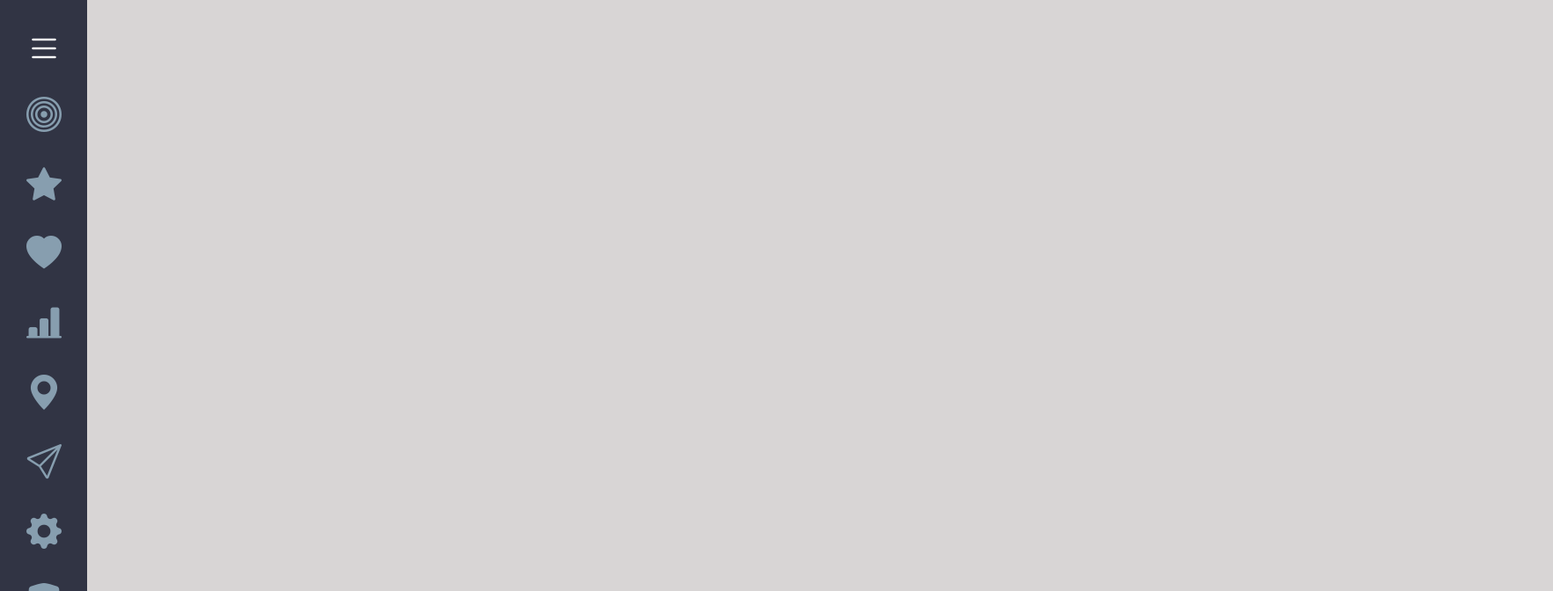
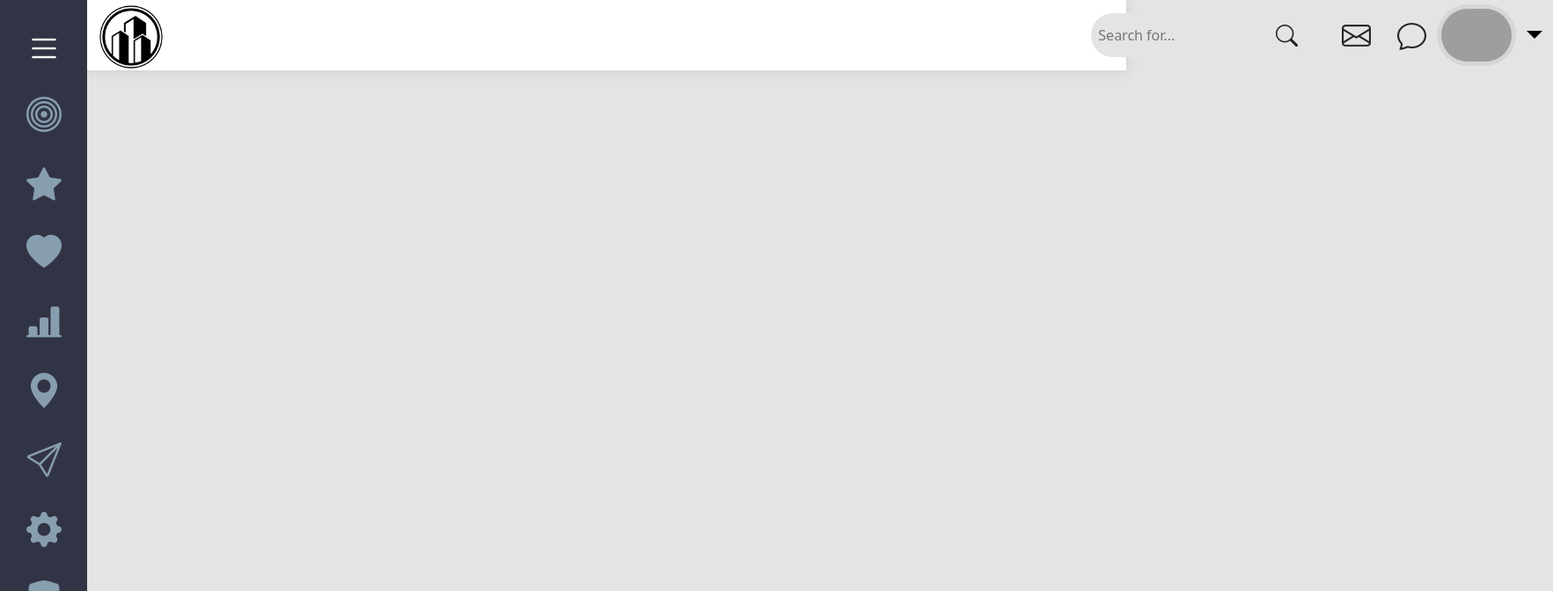
Before and after one commit to eu-waliston/Admin-Dashboard, a React (Create React App) app: page / in a window 1280 px wide. Shown: the top 672 px of the page at 88% size, 1765 px wide, since content can reach past the window. Built offline with nearby package versions, Linux system fonts and the light colour scheme; grey boxes are pictures that could not be loaded.

Commit message:
Admin Dashboard TopBar Finalizada

```diff
--- a/package.json
+++ b/package.json
@@ -6,7 +6,9 @@
     "@testing-library/jest-dom": "^5.16.5",
     "@testing-library/react": "^13.4.0",
     "@testing-library/user-event": "^13.5.0",
+    "bootstrap": "^5.2.3",
     "react": "^18.2.0",
+    "react-bootstrap": "^2.7.0",
     "react-dom": "^18.2.0",
     "react-scripts": "5.0.1",
     "web-vitals": "^2.1.4"
--- a/public/index.html
+++ b/public/index.html
@@ -8,11 +8,20 @@
   <meta name="theme-color" content="#000000" />
   <meta name="description" content="Web site created using create-react-app" />
   <link rel="stylesheet" href="https://cdn.jsdelivr.net/npm/bootstrap-icons@1.10.3/font/bootstrap-icons.css">
+
+
+  <link href="https://cdn.jsdelivr.net/npm/bootstrap@5.3.0-alpha1/dist/css/bootstrap.min.css" rel="stylesheet"
+    integrity="sha384-GLhlTQ8iRABdZLl6O3oVMWSktQOp6b7In1Zl3/Jr59b6EGGoI1aFkw7cmDA6j6gD" crossorigin="anonymous">
   <title>Admin Dashboard</title>
 </head>
 
 <body>
   <div id="root"></div>
+
+
+  <script src="https://cdn.jsdelivr.net/npm/bootstrap@5.3.0-alpha1/dist/js/bootstrap.bundle.min.js"
+    integrity="sha384-w76AqPfDkMBDXo30jS1Sgez6pr3x5MlQ1ZAGC+nuZB+EYdgRZgiwxhTBTkF7CXvN"
+    crossorigin="anonymous"></script>
 </body>
 
 </html>
--- a/src/App.css
+++ b/src/App.css
@@ -5,5 +5,5 @@
 }
 
 body {
-    background-color: #d8d5d5;
+    background-color: #e6e3e3;
 }
--- a/src/App.js
+++ b/src/App.js
@@ -2,10 +2,12 @@ import React from 'react';
 import './App.css'
 
 import Sidebar from './components/sidebar/Sidebar';
+import Topbar from './components/topbar/Topbar';
 
 function App() {
   return (
     <div className="App">
+      <Topbar />
       <Sidebar />
     </div>
   );
--- a/src/components/sidebar/Sidebar.css
+++ b/src/components/sidebar/Sidebar.css
@@ -52,7 +52,7 @@
     transition: all 0.5s;
 }
 
-.sidebar__text:hover, .bi:hover {
+.sidebar__text:hover, .stf:hover {
     cursor: pointer;
     color: #FFF !important;
     transition: all 0.9s;
--- a/src/components/topbar/Topbar.css
+++ b/src/components/topbar/Topbar.css
@@ -0,0 +1,75 @@
+.top__bar {
+    display: flex;
+    position: absolute;
+    background-color: #ffff;
+    width: 100%;
+    height: 80px;
+    box-shadow: 2px 2px 12px rgba(0, 0, 0, 0.089);
+}
+
+#itens {
+    position: relative;
+    left: 1240px;
+    display: flex;
+}
+
+.icons {
+    position: relative;
+    font-size: 40px;
+    margin-left: 30px;
+    top: 10px;
+}
+.btn-secondary:hover {
+    color: #000;
+}
+
+.btn-secondary {
+    background-color: transparent !important;
+    border: none;
+    color: #000;
+    font-size: 30px;
+    position: relative;
+    top: 12px;
+}
+
+.input__side {
+    height: 50px;
+    width: 250px;
+    position: relative;
+    top: 15px;
+    border-radius: 100px;
+    background-color:#e6e3e3;;
+    border: none;
+    margin-right: -50px;
+}
+
+.bi-search {
+    position: relative;
+    font-size: 25px;
+    top: 22px;
+    left: -20px;
+}
+
+.bi-envelope, .bi-chat {
+    top: 16px;
+    font-size: 33px;
+}
+
+
+.logo__topbar {
+    position: absolute;
+    height: 80px;
+    top: 2px;
+    left: 110px;
+}
+
+.profile__photo {
+    position: relative;
+    height: 70px;
+    top: 5px;
+    margin-left: 12px;
+    background-color: #d8d5d5;
+    border-radius: 100px;
+    padding: 5px;
+
+}
--- a/src/components/topbar/Topbar.js
+++ b/src/components/topbar/Topbar.js
@@ -1,15 +1,35 @@
 import React from "react";
 import './Topbar.css';
 
+
 const Topbar = () => {
+
+    const [seed, setSeed] = React.useState("");
+
+    React.useEffect(() => {
+      setSeed(Math.floor(Math.random() * 5000));
+    }, []);
+
     return (
         <div className="top__bar">
-            <input type={"text"} placeholder={"Search for..."}/>
-            <i class="bi bi-search input__inner__icon"></i>
-            <i class="bi bi-envelope"></i>
-            <i class="bi bi-chat"></i>
-            <i class="bi bi-person-circle"></i>
-            <i class="bi bi-caret-down-fill"></i>
+            <img src={require("../assets/logo.png")} className="logo__topbar" alt={"logo"} />
+            <div id="itens">
+
+                <input type={"text"} placeholder={"  Search for..."} className={"input__side"} />
+                <i className="bi bi-search input__inner__icon icons"></i>
+                <i className="bi bi-envelope icons"></i>
+                <i className="bi bi-chat icons"></i>
+                <img src={`https://avatars.dicebear.com/api/human/b${seed}.svg`} alt="profile" className="profile__photo"/>
+                <div className="dropdown">
+                    <button className="btn btn-secondary dropdown-toggle" type="button" data-bs-toggle="dropdown" aria-expanded="false">
+
+                    </button>
+                    <ul className="dropdown-menu">
+                        <li><a className="dropdown-item" href="/">Profile</a></li>
+                        <li><a className="dropdown-item" href="/">Log out</a></li>
+                    </ul>
+                </div>
+            </div>
         </div>
     )
 }
```
Also changed, not shown: 1 other file (tests, documents, lock files or other folders).
